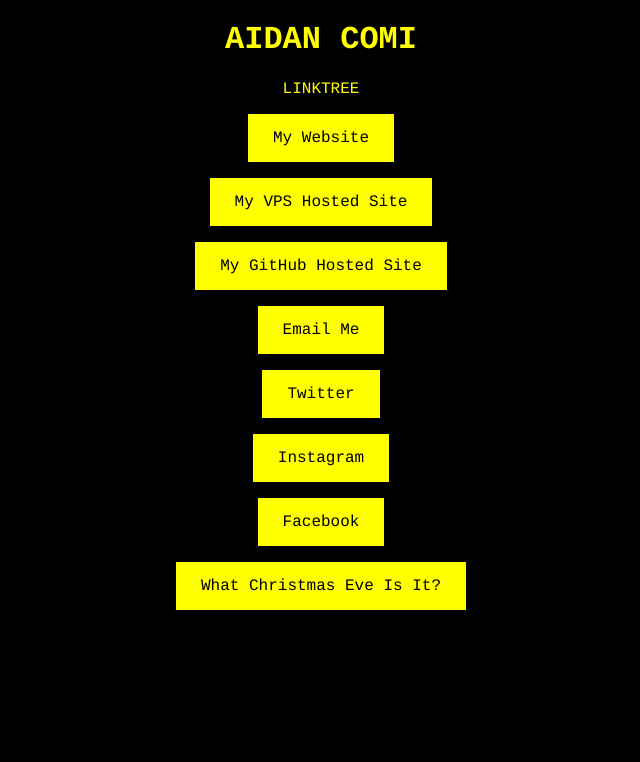
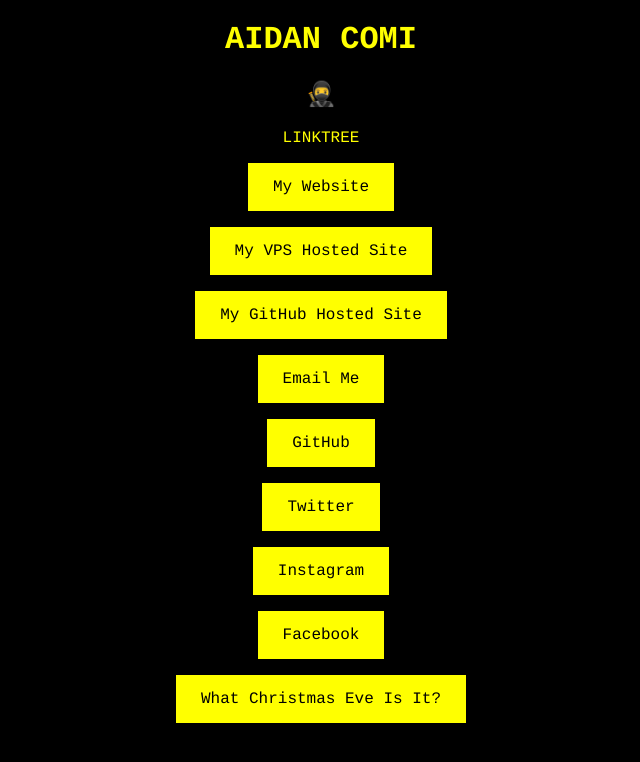
Before and after one commit to aidancomi/aidancomi.github.io, a Jekyll site: the page linktree.html, which Jekyll copies as it is, in a window 1280 px wide. Shown: the top 762 px of the page, without its empty margins (319-959 px from the left). Built offline with Jekyll 4.4.1, drawn with Linux system fonts in a browser that asks for light colours.

Commit message:
Update linktree.html

```diff
--- a/linktree.html
+++ b/linktree.html
@@ -44,13 +44,14 @@ a.headerlink:link,a.headerlink:visited {
 <center>
 
 <a class="headerlink" href="https://aidanc.me"><h1> AIDAN COMI</h1></a>
-<p> LINKTREE </p>
+  <h2> 🥷 </h2>
+  <p> LINKTREE </p>
 
 <script>
 
 var buttonName =
-["My Website","My VPS Hosted Site","My GitHub Hosted Site","Email Me","Twitter","Instagram","Facebook","What Christmas Eve Is It?"];
-var URL = ["https://aidanc.me","https://serve.aidanc.dev","https://git.aidanc.dev","mailto:contact@aidancomi.com","https://twitter.com/aidancomi","https://instagram.com/aidancomi","https://facebook.com/aidancomi","https://whatchristmaseveisit.com"];
+["My Website","My VPS Hosted Site","My GitHub Hosted Site","Email Me","GitHub","Twitter","Instagram","Facebook","What Christmas Eve Is It?"];
+var URL = ["https://aidanc.me","https://serve.aidanc.dev","https://git.aidanc.dev","mailto:contact@aidancomi.com","https://github.com/aidancomi","https://twitter.com/aidancomi","https://instagram.com/aidancomi","https://facebook.com/aidancomi","https://whatchristmaseveisit.com"];
 
 var i = 0;
 while(i < buttonName.length)
```
Also changed, not shown: other parts of linktree.html (+1 -1 lines).
